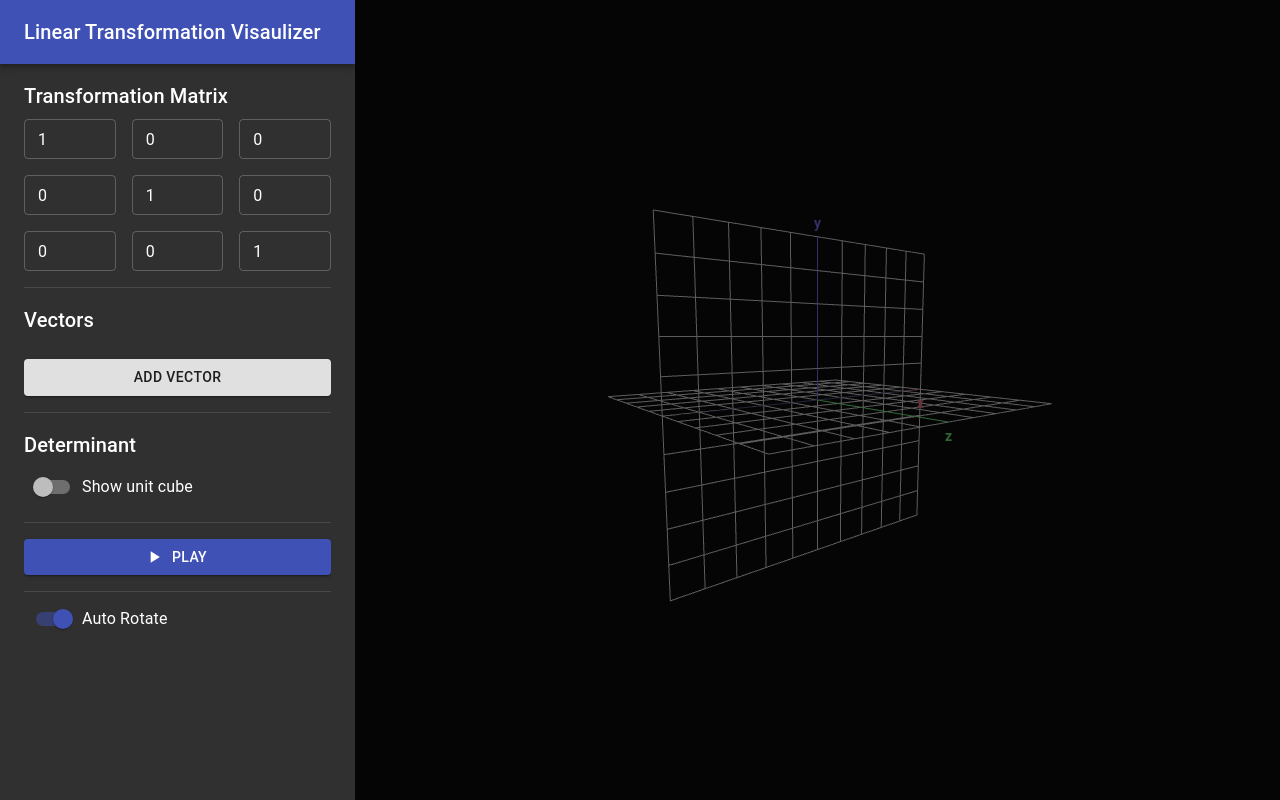
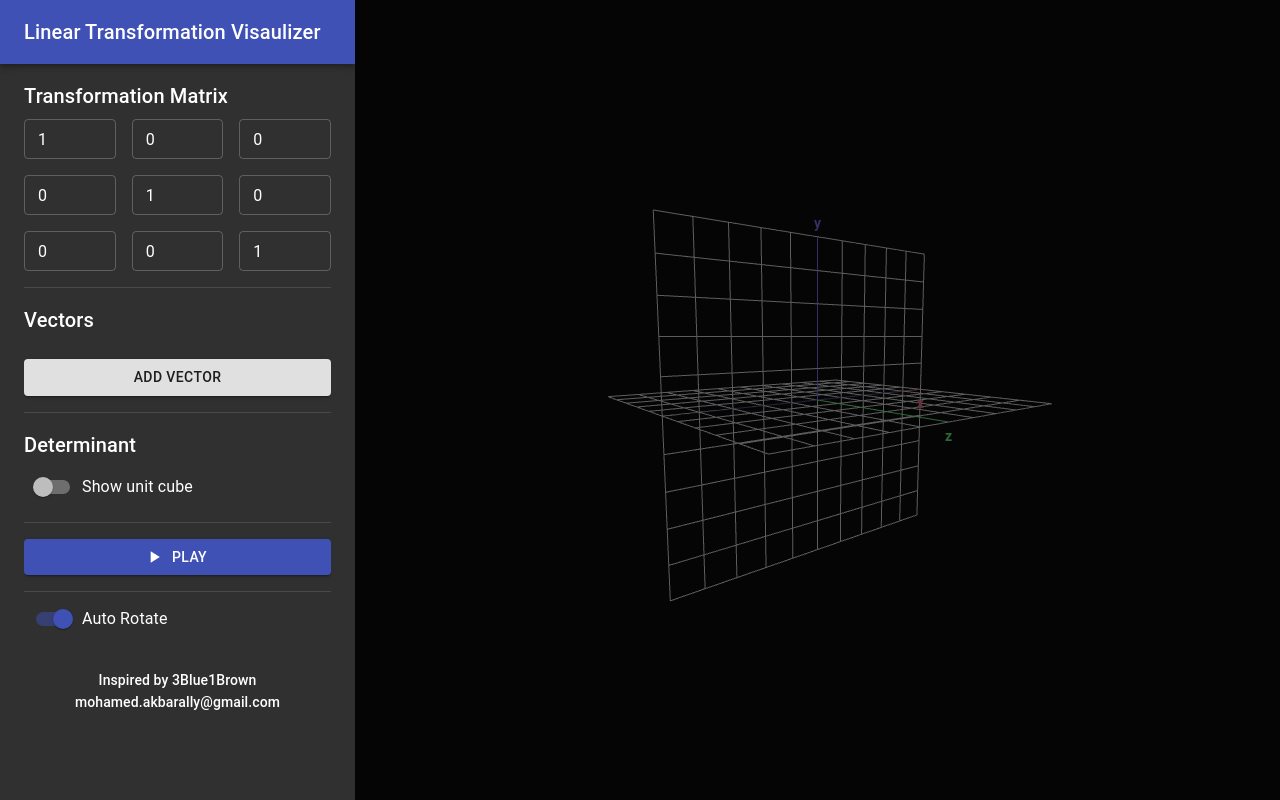
Before and after one commit to MohamedAkbarally/LinearTransformationVisualizer, a React (Create React App) app: page / in a window 1280 px wide. Built offline with nearby package versions, Linux system fonts and the light colour scheme.

Commit message:
added credits

```diff
--- a/src/SideBar.js
+++ b/src/SideBar.js
@@ -190,6 +190,12 @@ export default function SideBar({
             }
             label="Auto Rotate"
           />
+          <div style={{ textAlign: 'center', marginTop: 32 }}>
+            <Typography variant="subtitle2">Inspired by 3Blue1Brown</Typography>
+            <Typography variant="subtitle2">
+              mohamed.akbarally@gmail.com
+            </Typography>
+          </div>
         </div>
       </Container>
     </>
```
